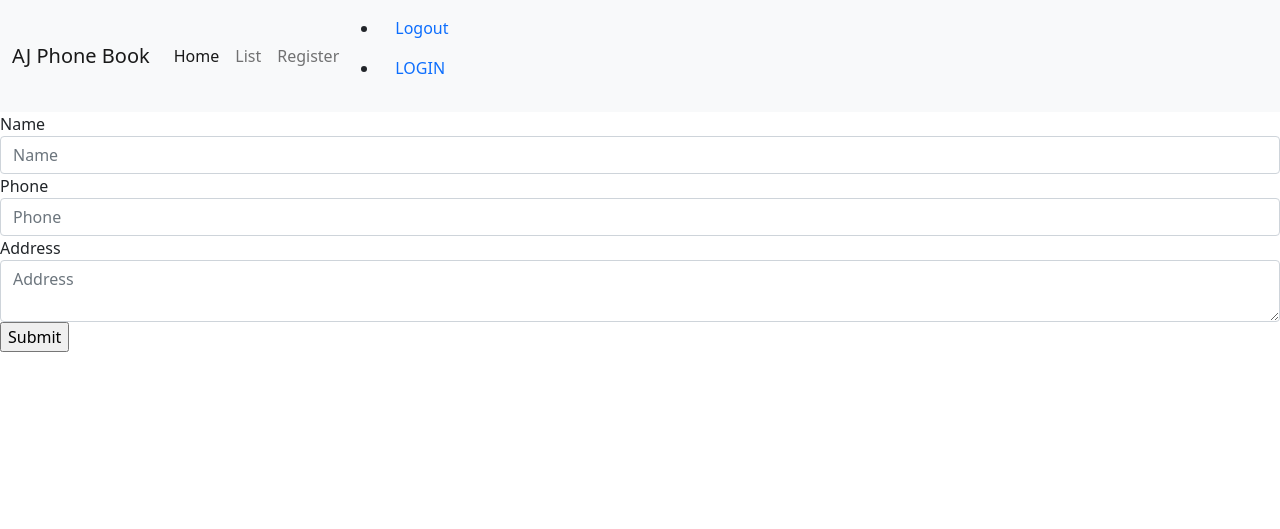
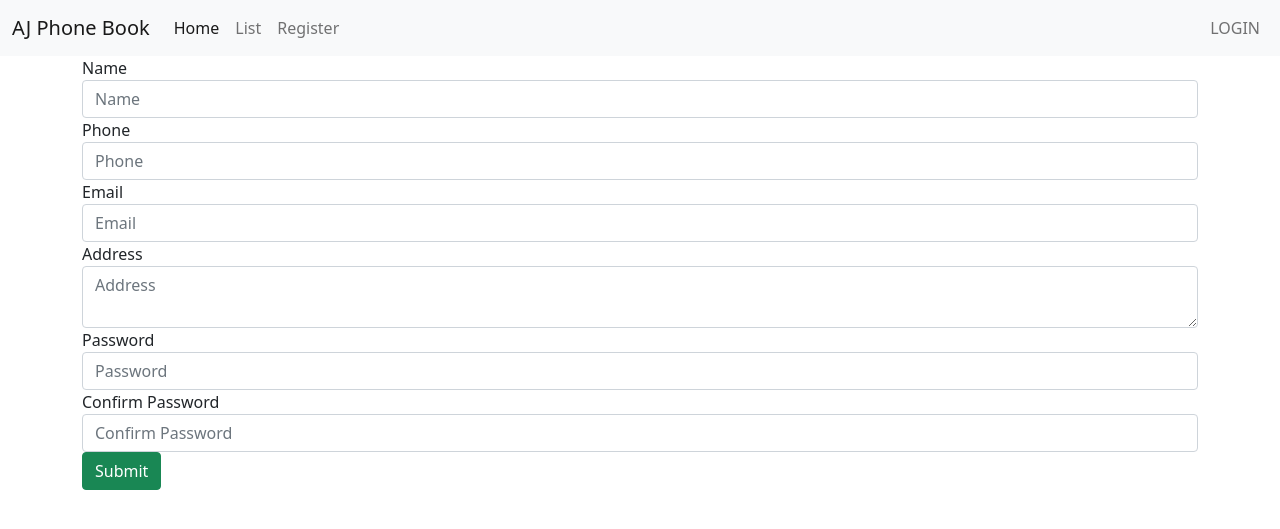
Before and after one commit to FateFormedd/week5, a Flask app: page /register in a window 1280 px wide. Shown: the top 529 px of the page. Run offline with Flask 2, Linux system fonts and the light colour scheme; some libraries are stand-ins or nearby versions.

Commit message:
almost there

```diff
--- a/day2/app/__init__.py
+++ b/day2/app/__init__.py
@@ -2,6 +2,7 @@ from flask import Flask, render_template
 from config import Config
 from flask_sqlalchemy import SQLAlchemy
 from flask_migrate import Migrate
+from flask_login import LoginManager
 
 app = Flask(__name__)
 app.config.from_object(Config)
@@ -9,6 +10,9 @@ app.config.from_object(Config)
 db = SQLAlchemy(app)
 migrate = Migrate(app, db)
 
-
+login = LoginManager(app)
+login.login_view = 'login'
+login.login_message = 'YOU SHALL NOT PASS!'
+login.login_message_category = 'danger'
 
 from app import routes
--- a/day2/app/forms.py
+++ b/day2/app/forms.py
@@ -4,13 +4,16 @@ from wtforms.validators import DataRequired, EqualTo, Email
 
 
 class UserInfo(FlaskForm):
-    name = StringField('Name')
-    phone = StringField('Phone')
+    name = StringField('Name', validators=[DataRequired()])
+    phone = StringField('Phone', validators=[DataRequired()])
+    email = StringField('Email', validators=[DataRequired()])
     address = TextAreaField('Address')
+    password = PasswordField('Password', validators=[DataRequired()])
+    confirm_pass = PasswordField('Confirm Password', validators=[DataRequired(), EqualTo('password')])
     submit = SubmitField()
 
 class LoginForm(FlaskForm):
-    username = StringField('Username', validators=[DataRequired()])
+    name = StringField('Name', validators=[DataRequired()])
     password = PasswordField('Password', validators=[DataRequired()])
     remember_me = BooleanField('Remember Me')
     submit = SubmitField()
--- a/day2/app/routes.py
+++ b/day2/app/routes.py
@@ -3,7 +3,7 @@ from flask import render_template, request, flash, redirect, url_for
 from app.forms import UserInfo, LoginForm
 from app.models import User
 from flask_login import login_user, logout_user, login_required
-from werkzeug import check_password_hash
+from werkzeug.security import check_password_hash
 
 
 @app.route('/')
@@ -25,14 +25,20 @@ def register():
     if request.method == "POST" and form.validate():
         name = form.name.data
         phone = form.phone.data
+        email = form.email.data
         address = form.address.data
+        password = form.password.data
 
         new_entry = Book(name, phone, address)
         db.session.add(new_entry)
         db.session.commit()
 
-        new_user = User(name)
+        new_user = User(name, email, password)
+        db.session.add(new_user)
+        db.session.commit()
 
+        flash("You have registered", 'success')
+        return redirect(url_for('index'))
     return render_template('register.html', form=form, title=title)
 
 @app.route('/login', methods=['GET', 'POST'])
@@ -55,6 +61,7 @@ def login():
     return render_template('login.html', title=title, form=form)
 
 @app.route('/logout')
+@login_required
 def logout():
     logout_user()
     flash("You have succesfully logged out", 'primary')
--- a/day2/app/static/css/main.css
+++ b/day2/app/static/css/main.css
@@ -1,6 +1,6 @@
 .banner{
     height: 95vh;
-    background-image: linear-gradient(to right bottom, rgba(30,115,172,0.7), rgba(142,57,153,0.6)), url(https://images.freeimages.com/images/large-previews/cea/phone-receiver-1528581.jpg);
+    background-image: linear-gradient(to right bottom, rgba(30, 115, 172, 0.466), rgba(142, 57, 153, 0.397)), url(https://images.freeimages.com/images/large-previews/cea/phone-receiver-1528581.jpg);
     background-size: cover;
 }
 
--- a/day2/app/templates/base.html
+++ b/day2/app/templates/base.html
@@ -7,7 +7,7 @@
 <meta name="Description" content="Enter your description here"/>
 <link rel="stylesheet" href="https://cdnjs.cloudflare.com/ajax/libs/twitter-bootstrap/5.0.0-beta1/css/bootstrap.min.css">
 <link rel="stylesheet" href="https://cdnjs.cloudflare.com/ajax/libs/font-awesome/5.15.2/css/all.min.css">
-<link rel="stylesheet" href="assets/css/style.css">
+<link rel="stylesheet" href="..\static\css\main.css">
 <title>{{Title}}</title>
 </head>
 <body>
--- a/day2/app/templates/index.html
+++ b/day2/app/templates/index.html
@@ -3,7 +3,7 @@
 
 {% block content %}
 <div class="banner">
-    <h1>For all your phony needs.</h1>
+    <h1 class="header-text">For all your phony needs.</h1>
 </div>
 
 
--- a/day2/app/templates/login.html
+++ b/day2/app/templates/login.html
@@ -2,7 +2,7 @@
 
 {% block content %}
 
-<form action="">
+<form action="" method="POST">
     {{ form.hidden_tag() }}
     <div class="form-group">
         <fieldset>
--- a/day2/app/templates/nav.html
+++ b/day2/app/templates/nav.html
@@ -15,13 +15,16 @@
             <a class="nav-link" href="{{ url_for('register') }}">Register</a>
           </li>
         </ul>
-        <ul>
+        <ul class="navbar-nav ms-auto">
+          {% if current_user.validate %}
           <li class="nav-item">
             <a class="nav-link" href="{{ url_for('logout') }}">Logout</a>
           </li>
+          {% else %}
           <li class="nav-item">
-            <a class="nav-link" href="{{ url_for('Login') }}">LOGIN</a>
+            <a class="nav-link" href="{{ url_for('login') }}">LOGIN</a>
           </li>
+          {% endif %}
         </ul>
       </div>
 
--- a/day2/app/templates/register.html
+++ b/day2/app/templates/register.html
@@ -1,5 +1,4 @@
-{% include 'base.html' %}
-
+{% extends 'base.html' %}
 
 {% block content %}
 
@@ -15,10 +14,22 @@
             {{ form.phone(class='form-control', placeholder='Phone') }}
         </fieldset>
         <fieldset>
+            {{ form.email.label }}
+            {{ form.email(class='form-control', placeholder='Email') }}
+        </fieldset>
+        <fieldset>
             {{ form.address.label }}
             {{ form.address(class='form-control', placeholder='Address') }}
         </fieldset>
-        {{ form.submit }}
+        <fieldset>
+            {{ form.password.label }}
+            {{ form.password(class="form-control", placeholder="Password") }}
+        </fieldset>
+        <fieldset>
+            {{ form.confirm_pass.label }}
+            {{ form.confirm_pass(class="form-control", placeholder="Confirm Password") }}
+        </fieldset>
+        {{ form.submit(class='btn btn-success') }}
     </div>
 </form>
 
```
Also changed, not shown: day2/app/models.py (+5 -5 lines).
